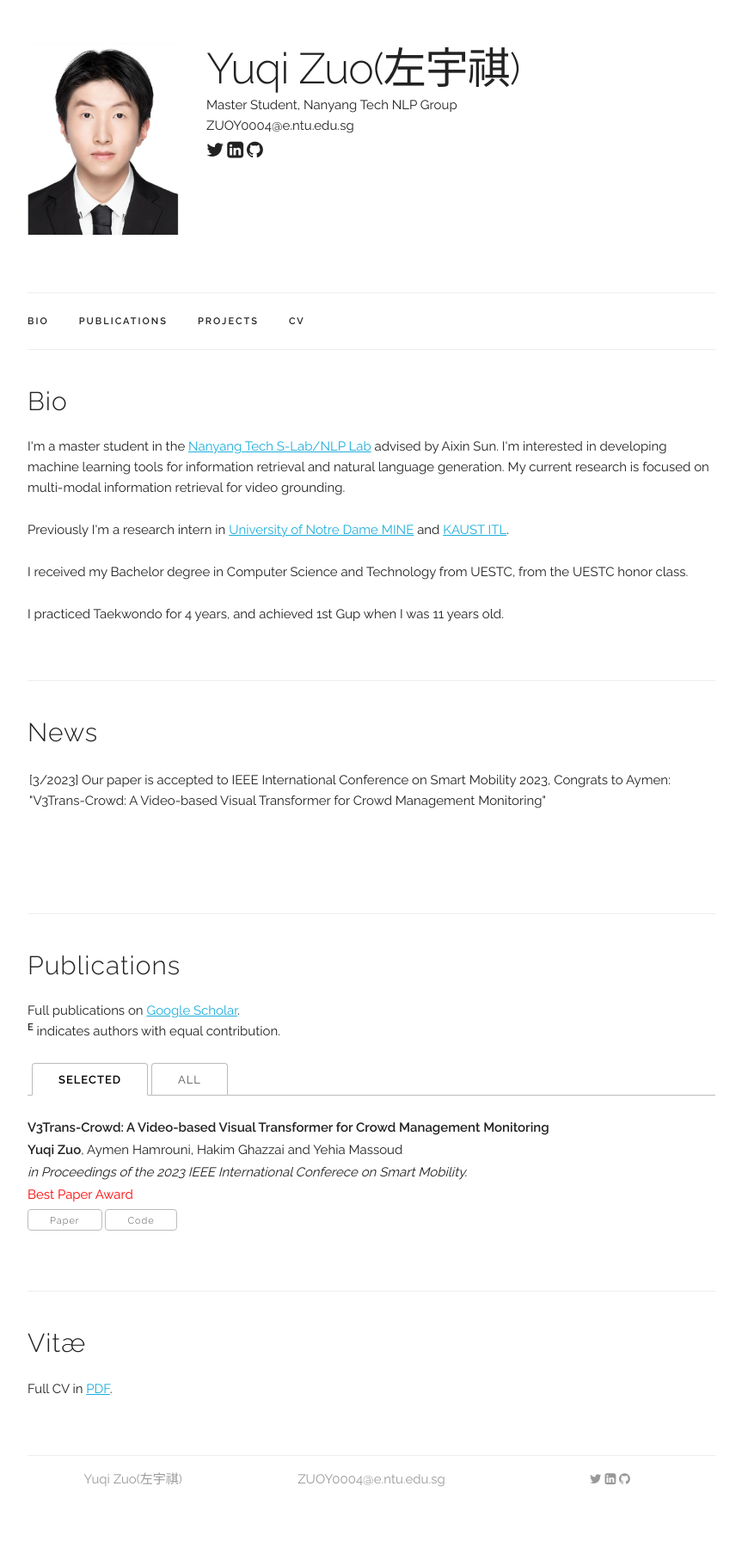
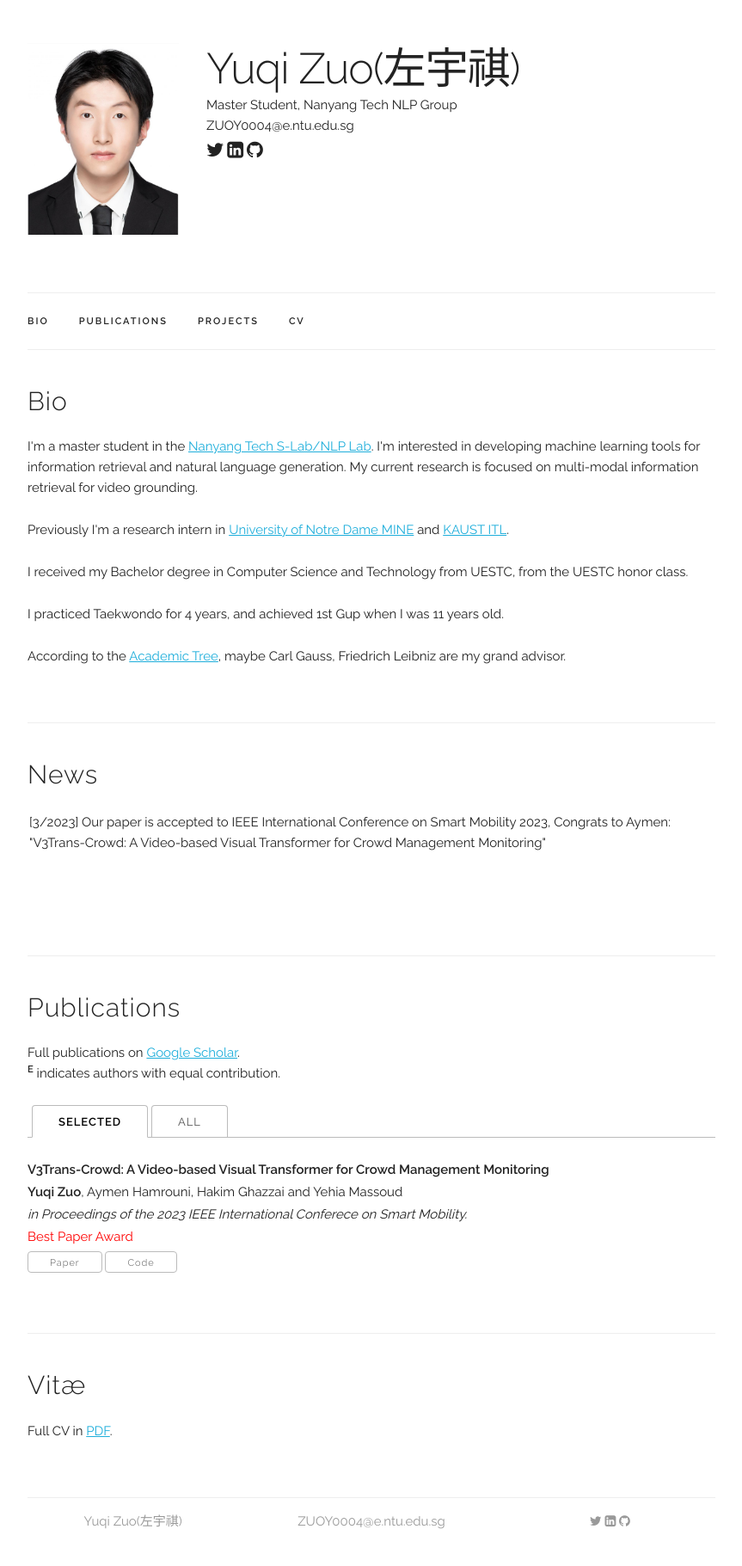
Before and after one commit to zyqdzkd/zyqdzkd.github.io, a Jekyll site: the page built from index.html, in a window 1280 px wide. Shown: the whole page at 86% size, without its empty margins (208-1071 px from the left). Built offline with Jekyll 4.4.1, drawn with Linux system fonts in a browser that asks for light colours; before the commit the page ends 1772 px from its top, so only the background shows below that.

Commit message:
Update index.html

```diff
--- a/index.html
+++ b/index.html
@@ -6,13 +6,15 @@ title: Personal Webpage
 <div class="docs-section" id="bio">
   <h4>Bio</h4>
   <p>
-  I'm a master student in the <a href="https://www.ntu.edu.sg/s-lab/our-people">Nanyang Tech S-Lab/NLP Lab</a> advised by Aixin Sun. I'm interested in developing machine learning tools for information retrieval and natural language generation. My current research is focused on multi-modal information retrieval for video grounding.
+  I'm a master student in the <a href="https://www.ntu.edu.sg/s-lab/our-people">Nanyang Tech S-Lab/NLP Lab</a>. I'm interested in developing machine learning tools for information retrieval and natural language generation. My current research is focused on multi-modal information retrieval for video grounding.
   <p>
   Previously I'm a research intern in <a href="https://sites.nd.edu/xiangliang-zhang/people/">University of Notre Dame MINE</a> and <a href="https://cemse.kaust.edu.sa/itl">KAUST ITL</a>.
   <p>
   I received my Bachelor degree in Computer Science and Technology from UESTC, from the UESTC honor class.
   <p>
   I practiced Taekwondo for 4 years, and achieved 1st Gup when I was 11 years old.
+  <p>
+  According to the <a href="https://academictree.org/">Academic Tree</a>, maybe Carl Gauss, Friedrich Leibniz are my grand advisor.
   </p>
 </div>
 
```
